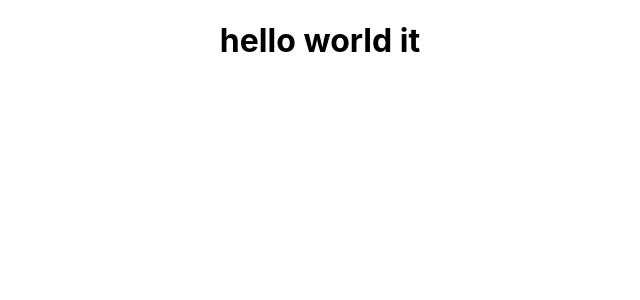
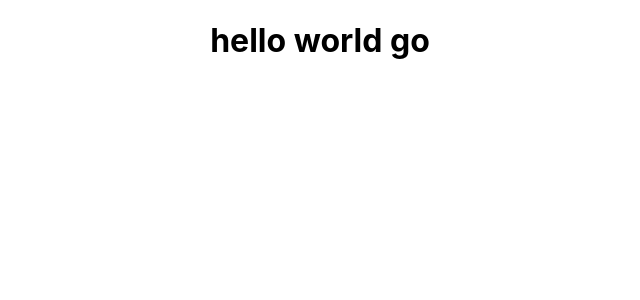
Before and after one commit to alikigithub/first_react_app, a React (Create React App) app: page / in a window 1280 px wide. Shown: the top 300 px of the page, without its empty margins (320-960 px from the left). Built offline with nearby package versions, Linux system fonts and the light colour scheme.

Commit message:
checking

```diff
--- a/src/App.js
+++ b/src/App.js
@@ -4,7 +4,7 @@ import './App.css';
 function App() {
   return (
     <div className="App">
-   <h1>hello world it</h1>
+   <h1>hello world go</h1>
     </div>
   );
 }
```
